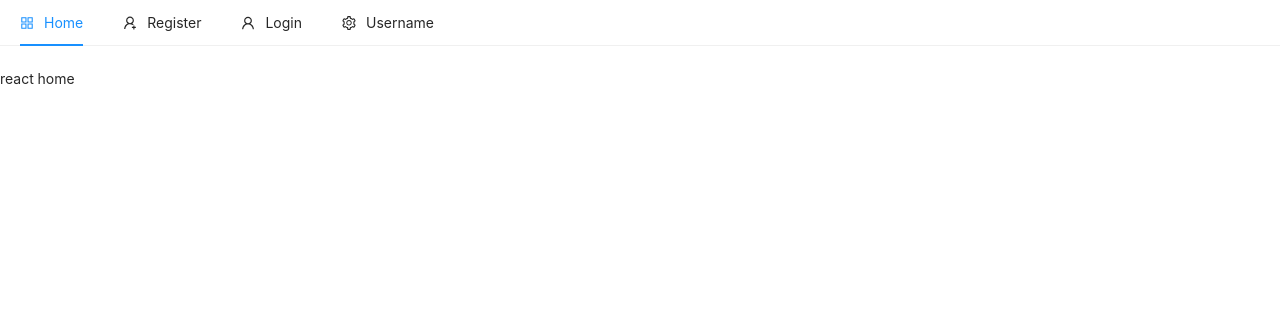
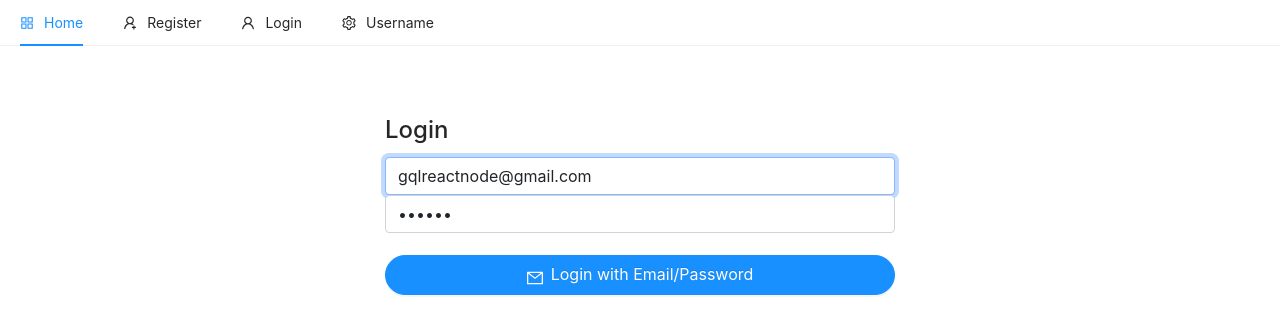
Before and after one commit to maher9393267111/for-pushhhh, a React (Create React App) app in the folder frontend/mern-2/: page /login in a window 1280 px wide. Shown: the top 334 px of the page. Built offline with nearby package versions, Linux system fonts and the light colour scheme; no server answers.

Commit message:
login and chabnge payload when new user is login in

```diff
--- a/frontend/mern-2/src/App.js
+++ b/frontend/mern-2/src/App.js
@@ -1,4 +1,5 @@
 import React from "react";
+import { useEffect,useState } from "react";
 import { Switch, Route } from "react-router-dom";
 import { Container } from 'react-bootstrap'
 import Header from './components/Header'
@@ -12,7 +13,40 @@
 import Register from "./components/auth/Register";
 import Login from './pages/Login'
 
+
+import { auth } from "./firebase";
+import { useDispatch } from "react-redux";
+
+
+
 function App(props) {
+
+  const dispatch = useDispatch(); // action method
+
+
+// to check firebase auth state
+useEffect(() => {
+  const unsubscribe = auth.onAuthStateChanged(async (user) => { // current user login
+    if (user) {
+
+      // user token
+      const idTokenResult = await user.getIdTokenResult();
+      console.log("user", user);
+      dispatch({
+        type: "LOGGED_IN_USER",
+        payload: {
+          email: user.email,
+          token: idTokenResult.token,
+        },
+      });
+    }
+  });
+  // cleanup
+  return () => unsubscribe();
+}, []);
+
+
+
   return (
     <div>
 
--- a/frontend/mern-2/src/components/Navbar.js
+++ b/frontend/mern-2/src/components/Navbar.js
@@ -5,18 +5,40 @@
   SettingOutlined,
   UserOutlined,
   UserAddOutlined,
+  LogoutOutlined,
 } from "@ant-design/icons";
 import { Link } from "react-router-dom";
+import firebase from "firebase";
+import { useDispatch } from "react-redux";
+import { useHistory } from "react-router-dom";
 
 const { SubMenu, Item } = Menu;
 
 const Header = () => {
   const [current, setCurrent] = useState("home");
 
+  let dispatch = useDispatch();
+  let history = useHistory();
+
+
   const handleClick = (e) => {
     // console.log(e.key);
     setCurrent(e.key);
   };
+
+
+// logout
+
+
+const logout = () => {
+  firebase.auth().signOut();
+  dispatch({
+    type: "LOGOUT",
+    payload: null,
+  });
+  history.push("/login");
+};
+
 
   return (
     <Menu onClick={handleClick} selectedKeys={[current]} mode="horizontal">
@@ -35,6 +57,9 @@
       <SubMenu icon={<SettingOutlined />} title="Username">
         <Item key="setting:1">Option 1</Item>
         <Item key="setting:2">Option 2</Item>
+        <Item icon={<LogoutOutlined />} onClick={logout}>
+          Logout
+        </Item>
       </SubMenu>
     </Menu>
   );
--- a/frontend/mern-2/src/pages/Login.js
+++ b/frontend/mern-2/src/pages/Login.js
@@ -1,9 +1,91 @@
-import React from "react";
+import React, { useState } from "react";
+import { auth } from "../firebase";
+import { toast } from "react-toastify";
+import { Button } from "antd";
+import { MailOutlined } from "@ant-design/icons";
+import { useDispatch } from "react-redux";
 
-const Login = () => (
-  <div>
-    <p>react home</p>
-  </div>
-);
+const Login = ({ history }) => {
+  const [email, setEmail] = useState("gqlreactnode@gmail.com");
+  const [password, setPassword] = useState("123456");
+  const [loading, setLoading] = useState(false);
+
+  let dispatch = useDispatch();
+
+  const handleSubmit = async (e) => {
+    e.preventDefault();
+    setLoading(true);
+    // console.table(email, password);
+    try {
+      const result = await auth.signInWithEmailAndPassword(email, password);
+      // console.log(result);
+      const { user } = result;
+      const idTokenResult = await user.getIdTokenResult();
+
+      dispatch({
+        type: "LOGGED_IN_USER",
+        payload: {
+          email: user.email,
+          token: idTokenResult.token,
+        },
+      });
+      history.push("/");
+    } catch (error) {
+      console.log(error);
+      toast.error(error.message);
+      setLoading(false);
+    }
+  };
+
+  const loginForm = () => (
+    <form onSubmit={handleSubmit}>
+      <div className="form-group">
+        <input
+          type="email"
+          className="form-control"
+          value={email}
+          onChange={(e) => setEmail(e.target.value)}
+          placeholder="Your email"
+          autoFocus
+        />
+      </div>
+
+      <div className="form-group">
+        <input
+          type="password"
+          className="form-control"
+          value={password}
+          onChange={(e) => setPassword(e.target.value)}
+          placeholder="Your password"
+        />
+      </div>
+
+      <br />
+      <Button
+        onClick={handleSubmit}
+        type="primary"
+        className="mb-3"
+        block
+        shape="round"
+        icon={<MailOutlined />}
+        size="large"
+        disabled={!email || password.length < 6}
+      >
+        Login with Email/Password
+      </Button>
+    </form>
+  );
+
+  return (
+    <div className="container p-5">
+      <div className="row">
+        <div className="col-md-6 offset-md-3">
+          <h4>Login</h4>
+          {loginForm()}
+        </div>
+      </div>
+    </div>
+  );
+};
 
 export default Login;
```
